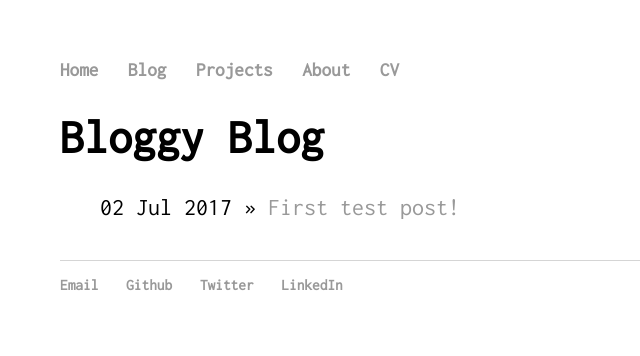
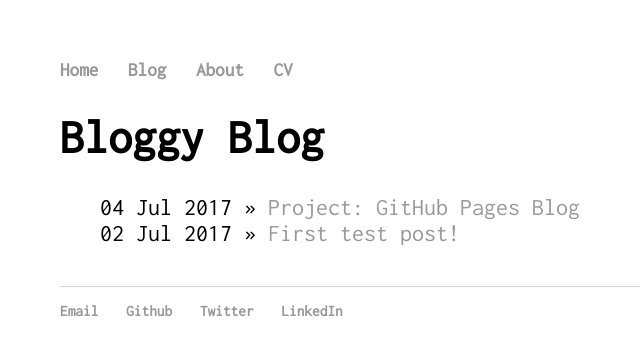
Before and after one commit to infosec-intern/infosec-intern.github.io, a Jekyll site: the page built from blog.html, in a window 1280 px wide. Shown: the top 356 px of the page, without its empty margins (132-772 px from the left). Built offline with Jekyll 4.4.1, drawn with Linux system fonts in a browser that asks for light colours.

Commit message:
changed my mind about projects. merging back with blog part

```diff
--- a/_includes/navigation.html
+++ b/_includes/navigation.html
@@ -3,7 +3,6 @@
         <ul>
             <li><a href="/">Home</a></li>
             <li><a href="/blog">Blog</a></li>
-            <li><a href="/projects">Projects</a></li>
             <li><a href="/about">About</a></li>
             <li><a href="/cv">CV</a></li>
         </ul>
--- a/_projects/github-pages-site.md
+++ b/_posts/2017-07-04-github-pages-site.md
@@ -1,7 +1,8 @@
 ---
-layout: project
-title: "GitHub Pages Blog"
+layout: post
+title: "Project: GitHub Pages Blog"
 date: 2017-07-04
+tags: project github blog flask jinja
 ---
 # This Blog!
 As you can see, it's still very much under construction, but this blog is one of my primary projects right now.
```
Also changed, not shown: _layouts/project.html (deleted, +0 -8 lines), projects.html (deleted, +0 -8 lines).
